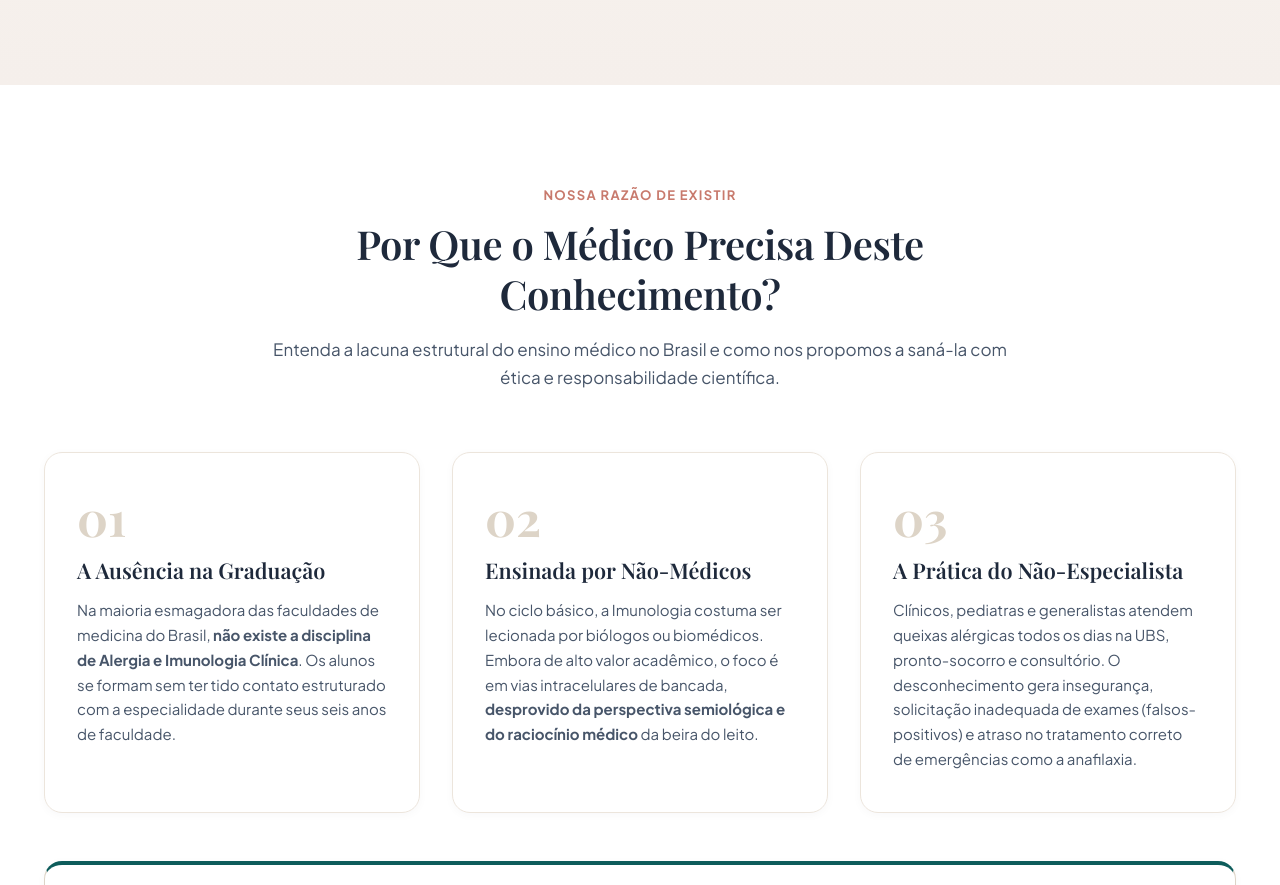
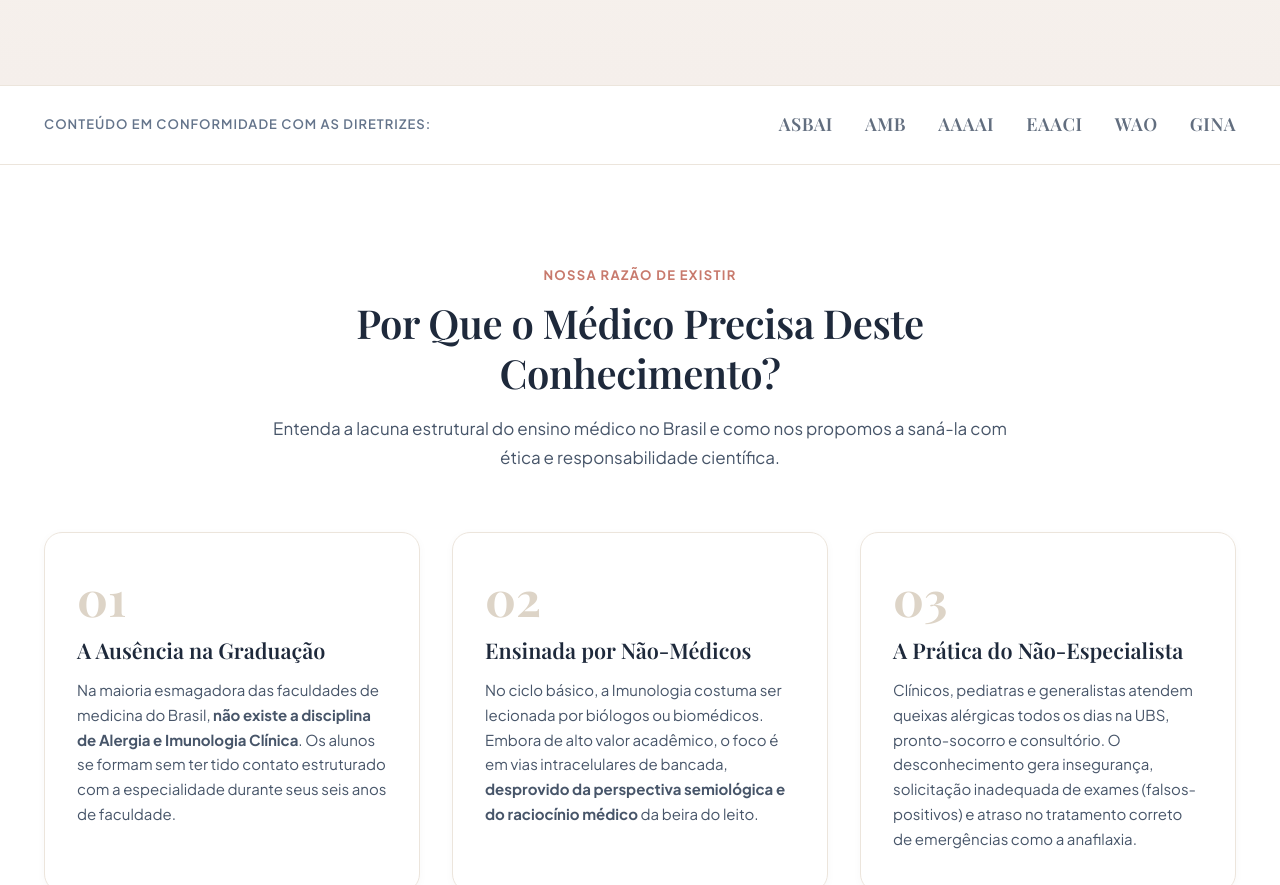
Before and after one commit to mafracynthia-dotcom/site-imunologia, a plain HTML site: page index.html in a window 1280 px wide. Shown: the part 853-1738 px from the top of the page. Drawn offline with nearby package versions, Linux system fonts and the light colour scheme; a web font is replaced by a local one.

Commit message:
Restaurar barra de conformidade com as diretrizes e confirmar limpeza do CV

```diff
--- a/index.html
+++ b/index.html
@@ -154,6 +154,23 @@
               <span class="badge-desc">Saber o que fazer e quando encaminhar</span>
             </div>
           </div>
+        </div>
+      </div>
+    </div>
+  </section>
+
+  <!-- Trust Bar (Alinhamento Científico) -->
+  <section class="trust-bar">
+    <div class="container">
+      <div class="trust-content">
+        <div class="trust-label">Conteúdo em conformidade com as diretrizes:</div>
+        <div class="trust-badges">
+          <div class="trust-item">ASBAI</div>
+          <div class="trust-item">AMB</div>
+          <div class="trust-item">AAAAI</div>
+          <div class="trust-item">EAACI</div>
+          <div class="trust-item">WAO</div>
+          <div class="trust-item">GINA</div>
         </div>
       </div>
     </div>
```
